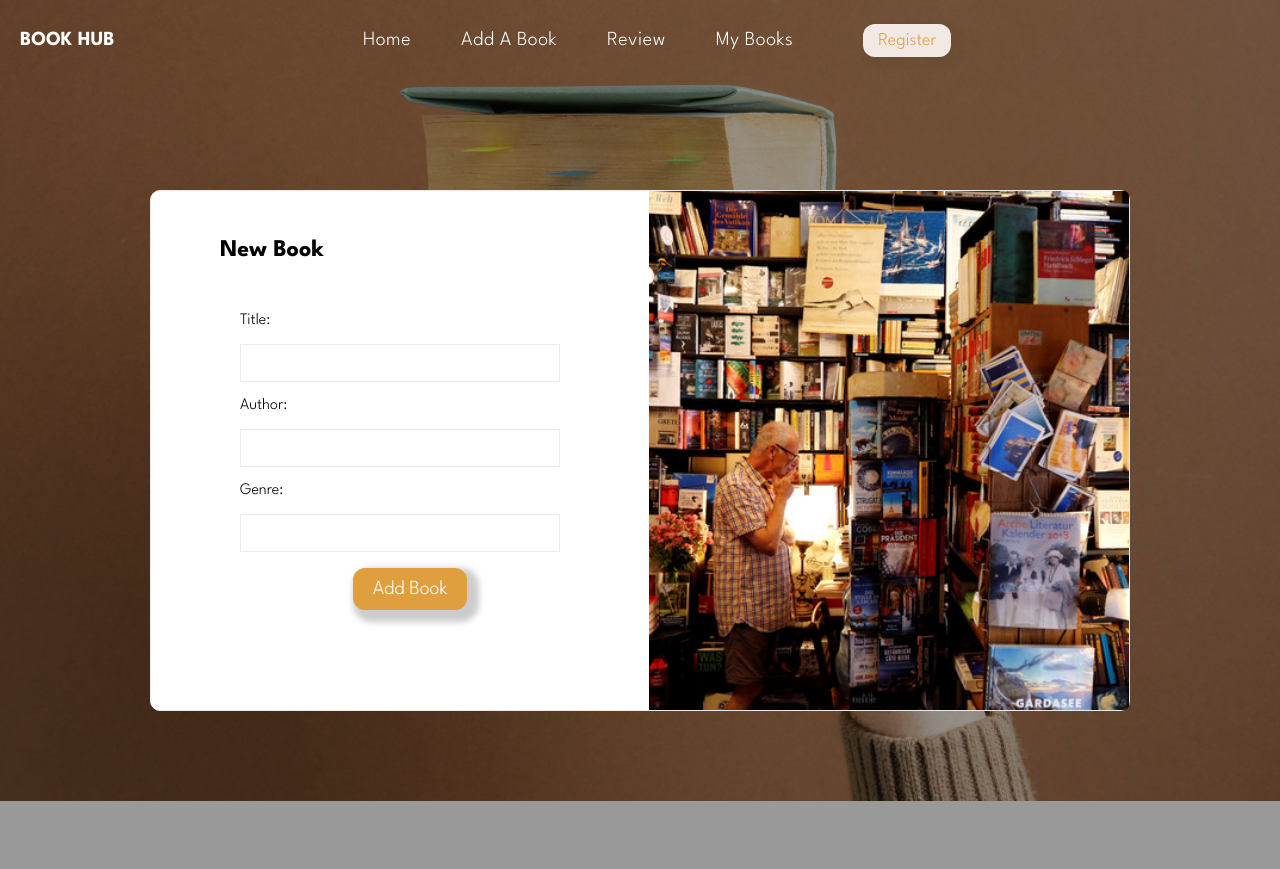
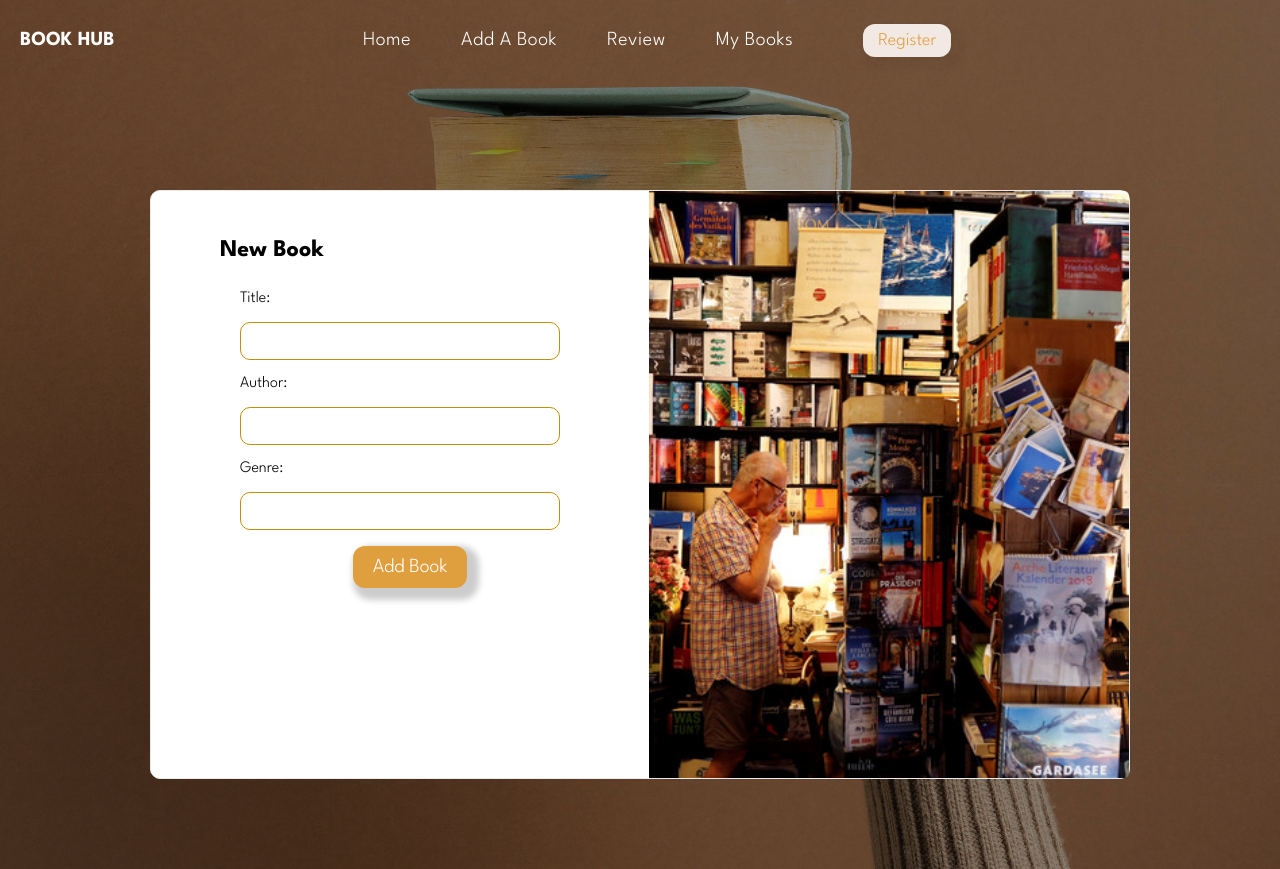
Before and after one commit to Bluepanda93/Book_hub_frontEnd, a React (Create React App) app: page /add_book in a window 1280 px wide. Before the commit the page ends 801 px from the top, so only its background shows below. Built offline with nearby package versions, Linux system fonts and the light colour scheme.

Commit message:
added more styling to create Book Page

```diff
--- a/src/pages/CreateBook.js
+++ b/src/pages/CreateBook.js
@@ -1,6 +1,7 @@
 import { useState } from 'react'
 import axios from 'axios'
 import bgImg from '../images/bookimg.jpeg'
+import './styles/CreateBooksPage.css'
 
 const NewBookForm = (props) => {
   const [books, updateBooks] = useState([])
--- a/src/pages/Register.js
+++ b/src/pages/Register.js
@@ -36,6 +36,7 @@ const Register = (props) => {
   }
 
   return props.regisTrigger ? (
+    <section>
       <div className="popup-form">
         <div className="popup-inner">
           <button
@@ -44,10 +45,8 @@ const Register = (props) => {
           >
             X
           </button>
-        <div className="signin col">
-          <div className="card-overlay centered">
-            <form className="col" onSubmit={handleSubmit}>
-              <div className="input-wrapper">
+          <div className="col-1">
+            <form id="form" className="flex flex-col" onSubmit={handleSubmit}>
               <label htmlFor="name">Name</label>
               <input
                 onChange={handleChange}
@@ -57,8 +56,7 @@ const Register = (props) => {
                 value={formValues.name}
                 required
               />
-              </div>
-              <div className="input-wrapper">
+
               <label htmlFor="email">Email</label>
               <input
                 onChange={handleChange}
@@ -68,8 +66,7 @@ const Register = (props) => {
                 value={formValues.email}
                 required
               />
-              </div>
-              <div className="input-wrapper">
+
               <label htmlFor="password">Password</label>
               <input
                 onChange={handleChange}
@@ -78,8 +75,7 @@ const Register = (props) => {
                 value={formValues.password}
                 required
               />
-              </div>
-              <div className="input-wrapper">
+
               <label htmlFor="password">Confirm Password</label>
               <input
                 onChange={handleChange}
@@ -88,7 +84,7 @@ const Register = (props) => {
                 value={formValues.password}
                 required
               />
-              </div>
+
               <button
                 disabled={!formValues.email || !formValues.password}
                 // onClick={() => props.setRegisTrigger(false)}
@@ -100,7 +96,7 @@ const Register = (props) => {
         </div>
         {props.children}
       </div>
-    </div>
+    </section>
   ) : (
     ''
   )
--- a/src/pages/styles/BooksPage.css
+++ b/src/pages/styles/BooksPage.css
@@ -1,17 +1,3 @@
-
-@import url("https://fonts.googleapis.com/css2?family=League+Spartan:wght@300&display=swap");
-* {
-  font-family: "League Spartan", sans-serif;
-  margin: 0;
-}
-
-section {
-    margin-top: 200px;
-    display: flex;
-    justify-content: center;
-    align-items: center;
-  }
-
 .protected{
     display: flex;
     justify-content: center;
@@ -51,76 +37,3 @@ button:hover{
 font-size: 20px;
 font-weight: 200;
 }
-
-.inputForm {
-    max-width: 978px;
-    width: 100vw;
-    transform: translateY(-90px);
-    display: flex;
-    border: 1px solid #e9ecef;
-    border-radius: 10px;
-    background-color: white;
-  }
-
-
-
-  #form {
-    max-width: 320px;
-    width: 100vw;
-    margin: 2em auto;
-  }
-
-  #form > input,
-  .btn {
-    border: 1px solid #e9ecef;
-    padding: 0.9em 1em;
-    /* border-radius: 50px; */
-  }
-
-  #form input:focus {
-    outline: none;
-    border: none;
-  }
-  .relocate {
-    background-color: #266150;
-    padding: 10px 10px;
-    color: #fdf8f5;
-    border: none;
-  }
-
-  #form .btn {
-    background-color: #266150;
-    color: #fdf8f5;
-    font-size: 1em;
-    cursor: pointer;
-  }
-
-  .flex {
-    display: flex;
-    gap: 1em;
-  }
-
-  .flex-col {
-    flex-direction: column;
-  }
-
-  .inputForm .col-1 {
-    margin: auto;
-    padding: 3em 0;
-  }
-
-  .inputForm .col-2 img {
-    width: 480px;
-    height: 100%;
-    object-fit: cover;
-    align-self: flex-end;
-    border-top-right-radius: 5px;
-    border-bottom-right-radius: 5px;
-    display: none;
-  }
-
-  @media screen and (min-width: 860px) {
-    .inputForm .col-2 img{
-      display: initial;
-    }
-  }
--- /dev/null
+++ b/src/pages/styles/CreateBooksPage.css
@@ -0,0 +1,97 @@
+
+@import url("https://fonts.googleapis.com/css2?family=League+Spartan:wght@300&display=swap");
+* {
+  font-family: "League Spartan", sans-serif;
+  margin: 0;
+}
+
+section {
+    margin-top: 200px;
+    display: flex;
+    justify-content: center;
+    align-items: center;
+  }
+
+h2{
+  margin-bottom: 100px;
+}
+
+.inputForm {
+    max-width: 978px;
+    width: 100vw;
+    transform: translateY(-90px);
+    display: flex;
+    border: 1px solid #e9ecef;
+    border-radius: 10px;
+    background-color: white;
+  }
+
+  .inputForm span {
+    color: #adb5bd;
+  }
+
+  #form {
+    max-width: 320px;
+    width: 100vw;
+    margin: 2em auto;
+  }
+
+  #form > input,
+  .btn {
+    border: 1px solid #e9ecef;
+    padding: 0.9em 1em;
+    /* border-radius: 50px; */
+  }
+
+  #form input:focus {
+    outline: none;
+    border: none;
+  }
+  #form input{
+
+    border-radius: 10px;
+    border: 1px solid rgb(195, 145, 7);
+  }
+  .relocate {
+    background-color: #266150;
+    padding: 10px 10px;
+    color: #fdf8f5;
+    border: none;
+  }
+
+  #form .btn {
+    background-color: #266150;
+    color: #fdf8f5;
+    font-size: 1em;
+    cursor: pointer;
+  }
+
+  .flex {
+    display: flex;
+    gap: 1em;
+  }
+
+  .flex-col {
+    flex-direction: column;
+  }
+
+  .inputForm .col-1 {
+    margin: auto;
+    padding: 3em 0;
+  }
+
+  .inputForm .col-2 img {
+    width: 480px;
+    height: 100%;
+    object-fit: cover;
+    align-self: flex-end;
+    border-top-right-radius: 5px;
+    border-bottom-right-radius: 5px;
+    display: none;
+  }
+
+  @media screen and (min-width: 860px) {
+    .inputForm .col-2 img{
+      display: initial;
+    }
+  }
--- a/src/pages/styles/Register.css
+++ b/src/pages/styles/Register.css
@@ -6,6 +6,12 @@
   margin: 0;
 }
 
+section {
+  margin-top: 200px;
+  display: flex;
+  justify-content: center;
+  align-items: center;
+}
 .popup-form{
     position: fixed;
     top: 0;
@@ -22,84 +28,76 @@
 .popup-inner{
     position: relative;
     padding: 32px;
-    width: 350%;
-    max-width: 640px;
+
     background-color: #f7f3f0;
     height: 70vh;
     border-radius: 15px;
     color: black;
+    max-width: 978px;
+    width: 100vw;
+
+
+    border: 1px solid #e9ecef;
+    border-radius: 10px;
+
 }
 
+#form {
+  max-width: 320px;
+  width: 100vw;
+  margin: 2em auto;
+}
 
-  form,
-  .input-wrapper {
-    margin: auto;
-    width: 80%;
-    padding: 20px;
-  }
+#form > input,
+.btn {
+  border: 1px solid #e9ecef;
+  padding: 0.9em 1em;
+  /* border-radius: 50px; */
+}
 
-  form label {
-    align-self: flex-start;
-  }
+#form input:focus {
+  outline: none;
+  border: none;
+}
+.relocate {
+  background-color: #266150;
+  padding: 10px 10px;
+  color: #fdf8f5;
+  border: none;
+}
 
-  .input-wrapper {
-    width: 80%;
-    margin: 0;
-    padding: 0;
-  }
+#form .btn {
+  background-color: #266150;
+  color: #fdf8f5;
+  font-size: 1em;
+  cursor: pointer;
+}
 
-  .input-wrapper input {
-    padding: 0.6em 1.2em;
-    margin: 2em auto;
-    width: 100%;
-   border-radius: 10px;
-   border: 1px solid rgb(184, 129, 1);
-    font-size: 1.1rem;
-    outline: none;
-  }
+.flex {
+  display: flex;
+  gap: 1em;
+}
 
-  input::placeholder {
-    opacity: 0.7;
-  }
+.flex-col {
+  flex-direction: column;
+  transform: translateY(-90px);
+}
 
-  form button {
+.inputForm .col-1 {
+  margin: auto;
+  padding: 3em 0;
 
-    background: #e09f3e;
-    border: none;
-    padding: 12px 20px;
-    border-radius: 12px;
-    cursor: pointer;
-    font-size: 20px;
-    box-shadow: 6px 6px 6px 6px rgba(0, 0, 0, 0.2);
-    color: white;
-    align-self: center;
+}
 
-  }
-
-  form button:hover {
-    color:  #f2e9e4;
-    background-color: #a4680e;
-    transition: 0.4s;
-  }
-
-  form button:disabled {
-    opacity: 0.7;
-    cursor: not-allowed;
-  }
-
-  .signin {
-
-    align-items: center;
-    justify-content: center;
-  }
-
-  .col {
-    display: flex;
-    flex-direction: column;
-    align-items: center;
-    justify-content: center;
-    margin-top: 20px;
-  }
+.inputForm .col-2 img {
+  width: 480px;
+  height: 100%;
+  object-fit: cover;
+  align-self: flex-end;
+  border-top-right-radius: 5px;
+  border-bottom-right-radius: 5px;
+  display: none;
+}
 
   .close-btn{
     border: none;
```
Lines whose indentation alone changed are shown as unchanged.
